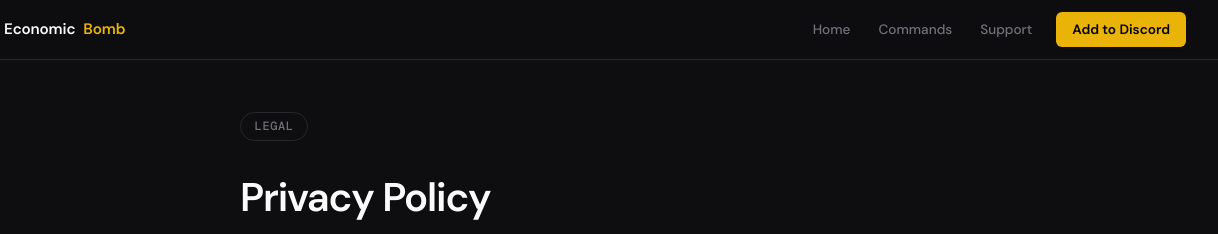
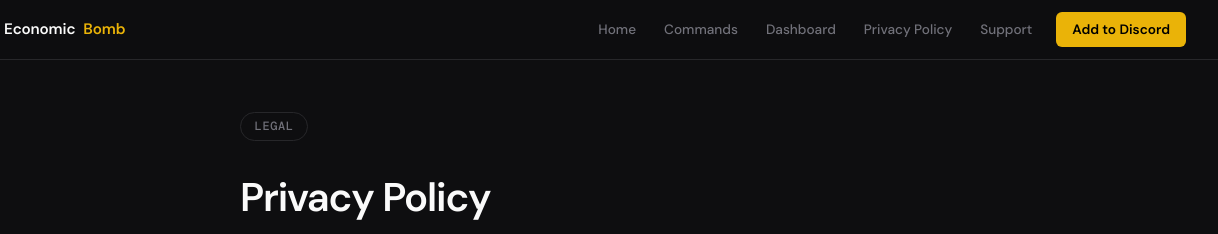
Before and after one commit to luisofficialbusiness-afk/economic-bomb, a website: page public/privacy-policy.html in a window 1280 px wide. Shown: the top 234 px of the page, 62-1280 px from the left. Drawn offline with nearby package versions, Linux system fonts and the light colour scheme.

Commit message:
Privacy Policy

```diff
--- a/public/privacy-policy.html
+++ b/public/privacy-policy.html
@@ -68,6 +68,8 @@ footer { border-top: 1px solid var(--border); padding: 1.5rem 2rem; display: fle
   <div class="nav-right">
     <a href="index.html" class="nav-link">Home</a>
     <a href="commands.html" class="nav-link">Commands</a>
+    <a href="login.html" class="nav-link">Dashboard</a>
+    <a href="privacy-policy.html" class="nav-link">Privacy Policy</a>
     <a href="https://discord.gg/BBSNXVrHyX" class="nav-link">Support</a>
     <a href="https://discord.gg/BBSNXVrHyX" class="nav-btn">Add to Discord</a>
   </div>
```
Also changed, not shown: public/index.html (+1 -0 lines), public/login.html (+1 -0 lines).
